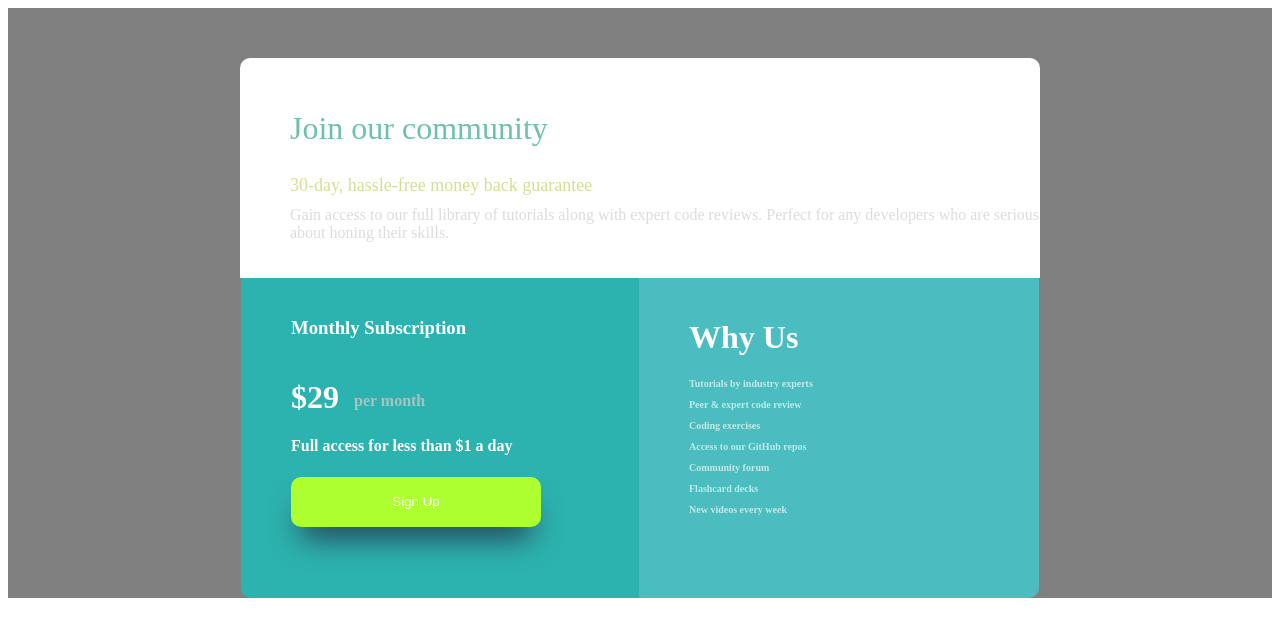
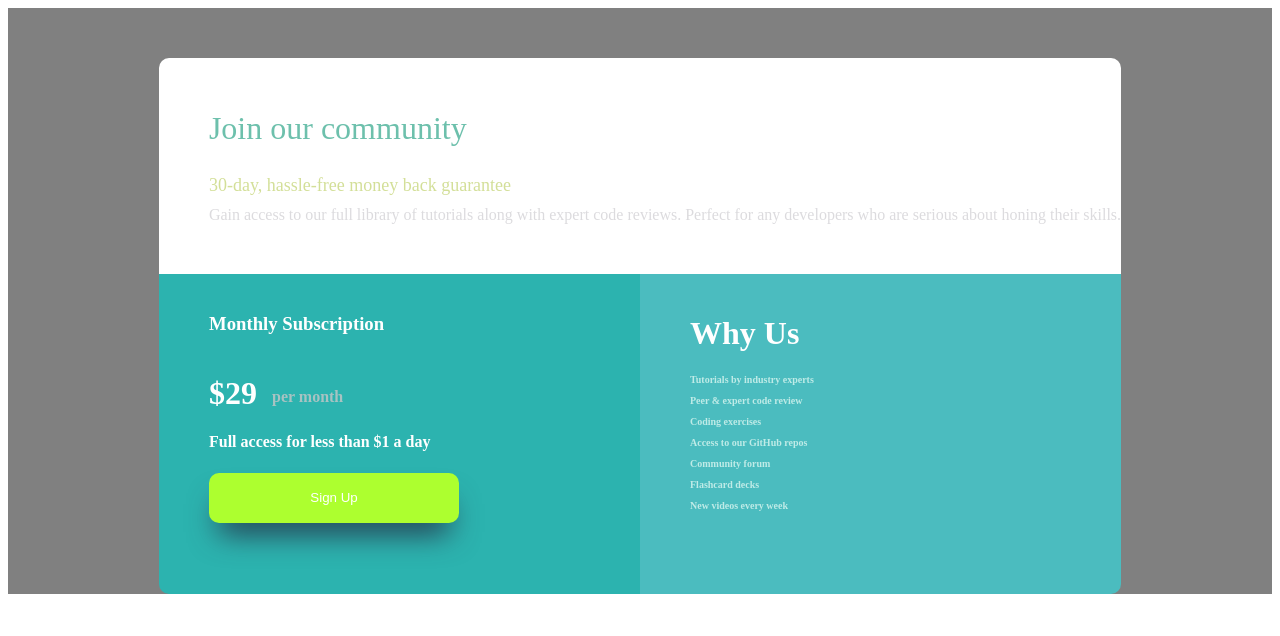
Before and after one commit to devkrhis/desafio-oneposition.vue, a Vue app: page / in a window 1280 px wide. Shown: the top 636 px of the page. Built offline with nearby package versions, Linux system fonts and the light colour scheme.

Commit message:
Falta fazer o media funcionar

```diff
--- a/public/index.html
+++ b/public/index.html
@@ -3,7 +3,7 @@
   <head>
     <meta charset="utf-8">
     <meta http-equiv="X-UA-Compatible" content="IE=edge">
-    <meta name="viewport" content="width=device-width, initial-scale=1.0">
+    <meta name="viewport" content="width=device-width, initial-scale=1">
     <link rel="icon" href="">
     <title> Projeto Responsividade</title>
   </head>
--- a/src/components/HomePage.vue
+++ b/src/components/HomePage.vue
@@ -42,4 +42,12 @@
     justify-content: center;
 }
 
+@media screen and(max-width:700px){
+    .bottomPage {
+        display: flex;
+        flex-direction: column;
+    }
+
+}
+
 </style>
--- a/src/components/IntroductionPage.vue
+++ b/src/components/IntroductionPage.vue
@@ -31,8 +31,6 @@
     border: 0px solid black;
     border-top-right-radius: 10px;
     border-top-left-radius: 10px;
-    width: 750px;
-    height: 200px;
     padding-left: 50px;
     padding-top: 20px;
     align-items: flex-start;
@@ -59,12 +57,14 @@
     margin-bottom: 50px;
 }
 
-@media screen and(max-width: 750px){
-    .topPage{
+@media screen and(min-width: 750px){
+    .p{
         width: 350px;
         height: 300px;
+        display: flex;
+        flex-direction: column;
     }
-    .firstLine{
+    .p{
         color: red
     }
 
--- a/src/components/RegistrationPage.vue
+++ b/src/components/RegistrationPage.vue
@@ -27,7 +27,7 @@
 .leftPage {
     border: 0px solid black;
     background-color: #2cb3af;
-    width: 348px;
+    width: 431px;
     height: 300px;
     border-end-start-radius: 10px;
     padding-left: 50px;
@@ -80,6 +80,16 @@
     background-color: red;
 }
 
+@media screen and (max-width:750px){
+    .leftPage{
+        width: 350px;
+        height: 300px;
+        display: flex;
+
+    }
+
+}
+
 
 
 
--- a/src/components/WhyUsPage.vue
+++ b/src/components/WhyUsPage.vue
@@ -25,7 +25,7 @@
 
 .rightPage {
     border: 0px solid black;
-    width: 350px;
+    width: 431px;
     height: 300px;
     background-color: #4bbcbf;
     border-end-end-radius: 10px;
```
